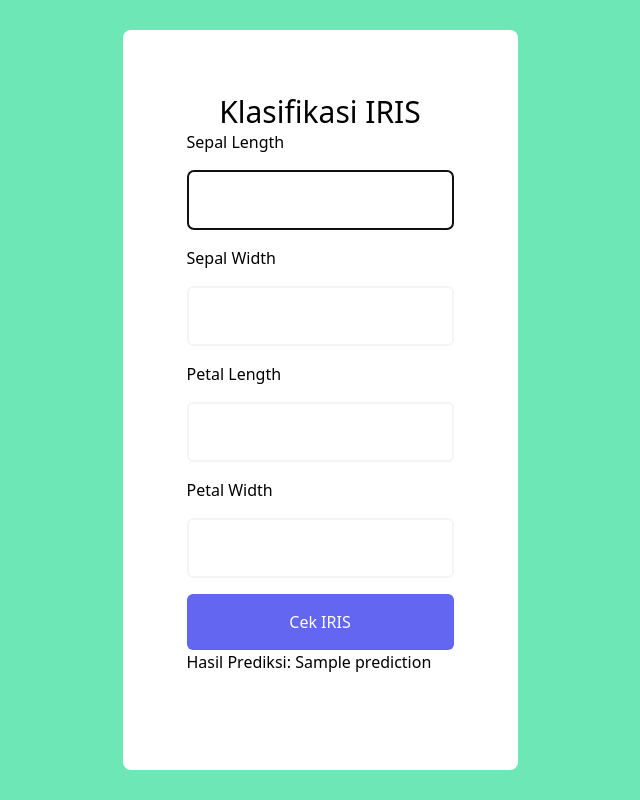
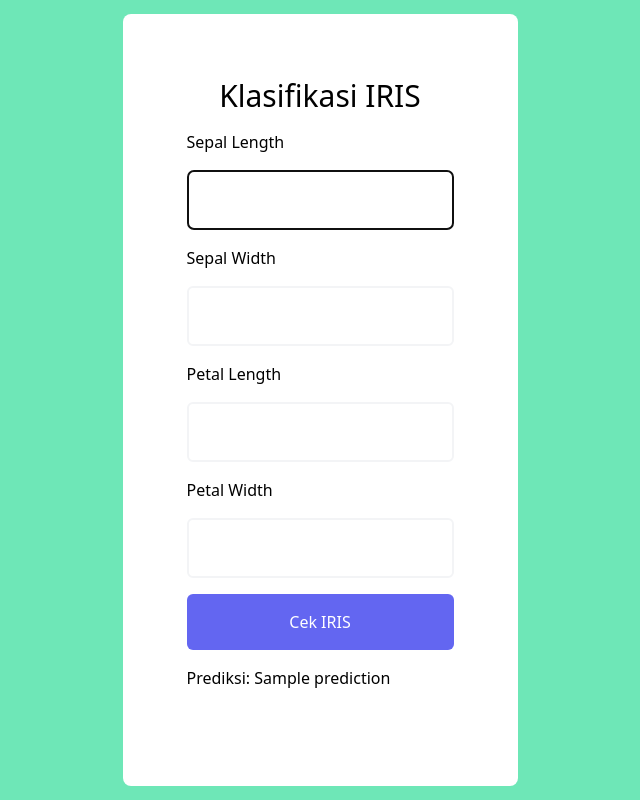
Before and after one commit to adizaen/iris-deploy, a Flask app: template templates/index.html in a window 1280 px wide. Shown: the whole page, without its empty margins (320-960 px from the left). Run offline with Flask 2, Linux system fonts and the light colour scheme; the template is opened without the code that fills it: most values are stand-ins (such as "Sample title", 1, 10 or a date in 2020).

Commit message:
Update index.html

```diff
--- a/templates/index.html
+++ b/templates/index.html
@@ -12,7 +12,7 @@
 <body>
     <section class="flex justify-center items-center w-screen h-screen bg-green-300">
         <main class="flex flex-col justify-center items-center p-16 bg-white rounded-lg">
-            <h1 class="text-3xl text-bold">Klasifikasi IRIS</h1>
+            <h1 class="text-3xl text-bold mb-4">Klasifikasi IRIS</h1>
 
             <form method="post" enctype="multipart/form-data" class="flex flex-col">
                 <label for="sepal-length" class="mb-4">Sepal Length</label>
@@ -26,8 +26,8 @@
                 <button type="submit " class="p-4 bg-indigo-500 text-white rounded-md ">
                     Cek IRIS
                 </button> {% if prediction %}
-                <p class="mb-8">
-                    Hasil Prediksi: {{prediction}}
+                <p class="text-bold mt-4 mb-8">
+                    Prediksi: {{prediction}}
                 </p>
                 {% endif %}
             </form>
```
